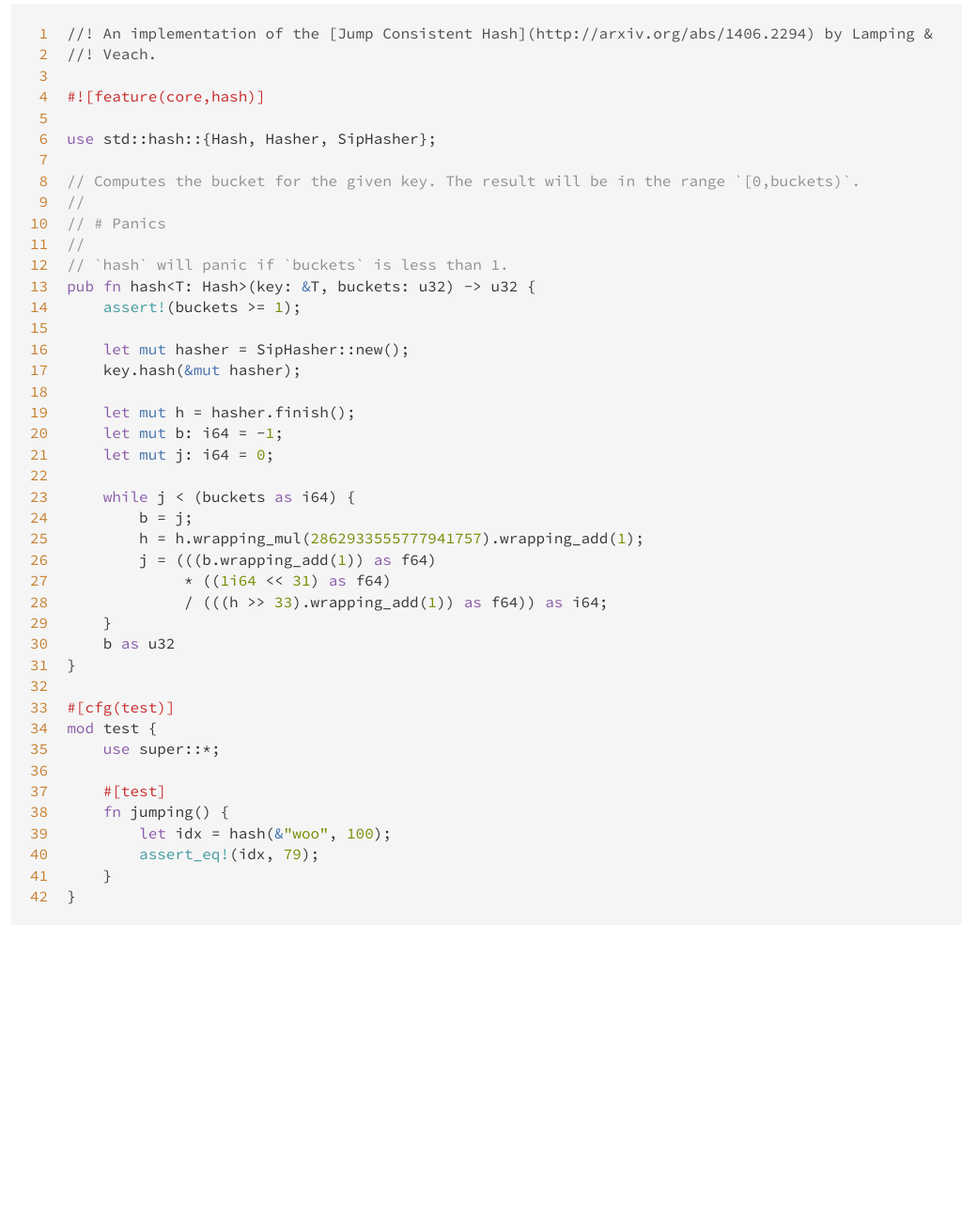
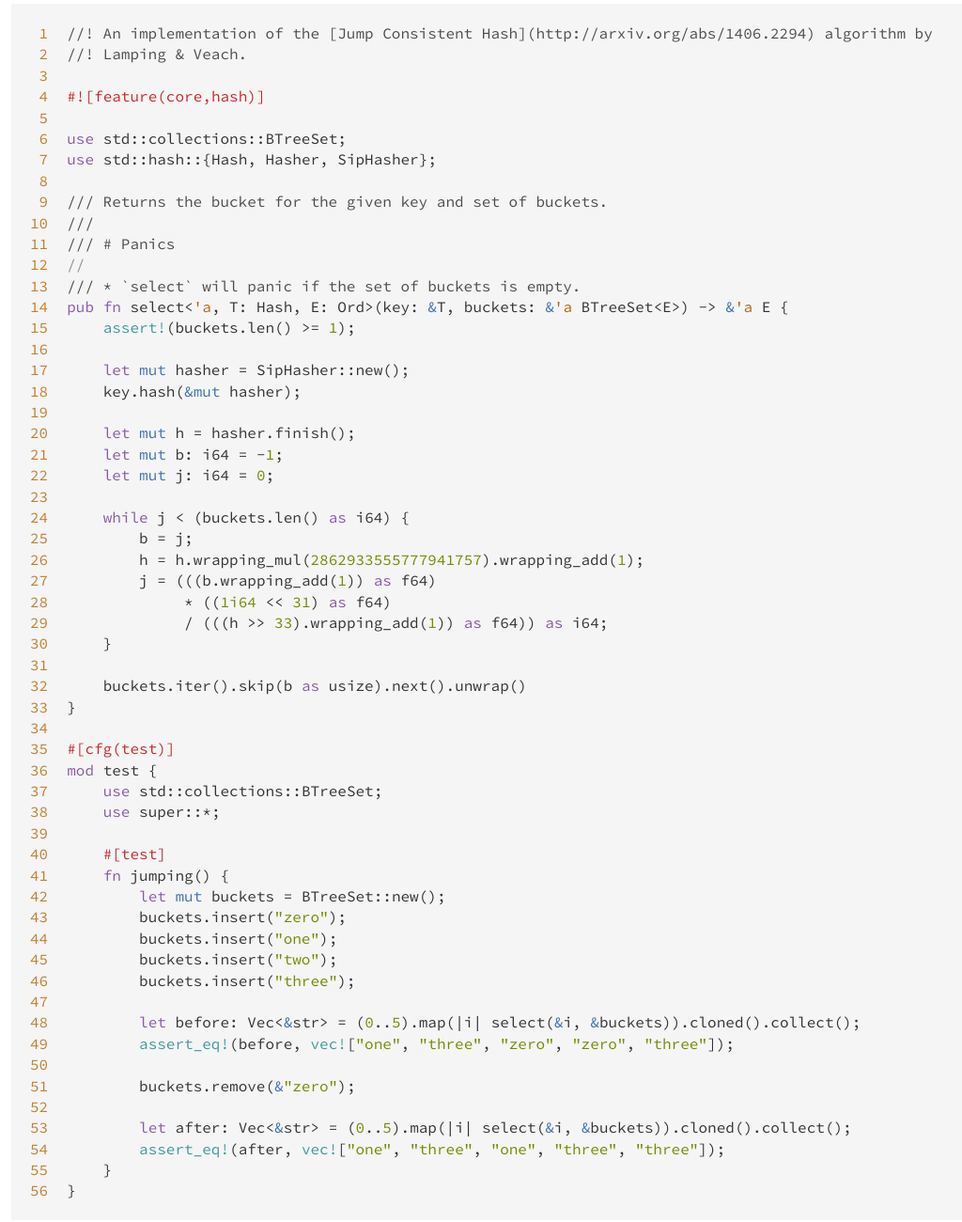
Before and after one commit to codahale/jumphash, a plain HTML site: page src/jumphash/lib.rs/lib.rs.html in a window 1280 px wide. Shown: the part 140-1440 px from the top of the page at 94% size, without its empty margins (3-1027 px from the left). Before the commit the page ends 1175 px from the top, so only its background shows below. Drawn offline with Linux system fonts and the light colour scheme.

Commit message:
rebuild pages at 00a4972

```diff
--- a/jumphash/fn.hash.html
+++ b/jumphash/fn.select.html
@@ -4,10 +4,10 @@
     <meta charset="utf-8">
     <meta name="viewport" content="width=device-width, initial-scale=1.0">
     <meta name="generator" content="rustdoc">
-    <meta name="description" content="API documentation for the Rust `hash` fn in crate `jumphash`.">
-    <meta name="keywords" content="rust, rustlang, rust-lang, hash">
+    <meta name="description" content="API documentation for the Rust `select` fn in crate `jumphash`.">
+    <meta name="keywords" content="rust, rustlang, rust-lang, select">
 
-    <title>jumphash::hash - Rust</title>
+    <title>jumphash::select - Rust</title>
 
     <link rel="stylesheet" type="text/css" href="../main.css">
 
@@ -26,7 +26,7 @@
 
     <section class="sidebar">
 
-        <p class='location'><a href='index.html'>jumphash</a></p><script>window.sidebarCurrent = {name: 'hash', ty: 'fn', relpath: ''};</script><script defer src="sidebar-items.js"></script>
+        <p class='location'><a href='index.html'>jumphash</a></p><script>window.sidebarCurrent = {name: 'select', ty: 'fn', relpath: ''};</script><script defer src="sidebar-items.js"></script>
     </section>
 
     <nav class="sub">
@@ -41,10 +41,17 @@
     </nav>
 
     <section id='main' class="content fn">
-<h1 class='fqn'><span class='in-band'>Function <a href='index.html'>jumphash</a>::<wbr><a class='fn' href=''>hash</a><wbr></span><span class='out-of-band'><span id='render-detail'>
+<h1 class='fqn'><span class='in-band'>Function <a href='index.html'>jumphash</a>::<wbr><a class='fn' href=''>select</a><wbr></span><span class='out-of-band'><span id='render-detail'>
             <a id="collapse-all" href="#">[-]</a>&nbsp;<a id="expand-all" href="#">[+]</a>
-        </span><a id='src-8' href='../src/jumphash/lib.rs.html#13-31'>[src]</a></span></h1>
-<pre class='rust fn'>pub fn hash&lt;T: <a class='trait' href='http://doc.rust-lang.org/nightly/core/hash/trait.Hash.html' title='core::hash::Hash'>Hash</a>&gt;(key: &amp;T, buckets: <a href='http://doc.rust-lang.org/nightly/std/primitive.u32.html'>u32</a>) -&gt; <a href='http://doc.rust-lang.org/nightly/std/primitive.u32.html'>u32</a></pre></section>
+        </span><a id='src-9' href='../src/jumphash/lib.rs.html#14-33'>[src]</a></span></h1>
+<pre class='rust fn'>pub fn select&lt;'a, T: <a class='trait' href='http://doc.rust-lang.org/nightly/core/hash/trait.Hash.html' title='core::hash::Hash'>Hash</a>, E: <a class='trait' href='http://doc.rust-lang.org/nightly/core/cmp/trait.Ord.html' title='core::cmp::Ord'>Ord</a>&gt;(key: &amp;T, buckets: &amp;'a <a class='struct' href='http://doc.rust-lang.org/nightly/collections/btree/set/struct.BTreeSet.html' title='collections::btree::set::BTreeSet'>BTreeSet</a>&lt;E&gt;) -&gt; &amp;'a E</pre><div class='docblock'><p>Returns the bucket for the given key and set of buckets.</p>
+
+<h1 id="panics" class='section-header'><a
+                           href="#panics">Panics</a></h1>
+<ul>
+<li><code>select</code> will panic if the set of buckets is empty.</li>
+</ul>
+</div></section>
     <section id='search' class="content hidden"></section>
 
     <section class="footer"></section>
--- a/jumphash/sidebar-items.js
+++ b/jumphash/sidebar-items.js
@@ -1 +1 @@
-initSidebarItems({"fn":[["hash",""]]});
+initSidebarItems({"fn":[["select","Returns the bucket for the given key and set of buckets."]]});
--- a/search-index.js
+++ b/search-index.js
@@ -1,3 +1,3 @@
 var searchIndex = {};
-searchIndex['jumphash'] = {"items":[[0,"","jumphash","An implementation of the [Jump Consistent Hash](http://arxiv.org/abs/1406.2294) by Lamping &\nVeach.",null,null],[5,"hash","","",null,{"inputs":[{"name":"t"},{"name":"u32"}],"output":{"name":"u32"}}]],"paths":[]};
+searchIndex['jumphash'] = {"items":[[0,"","jumphash","An implementation of the [Jump Consistent Hash](http://arxiv.org/abs/1406.2294) algorithm by\nLamping & Veach.",null,null],[5,"select","","Returns the bucket for the given key and set of buckets.",null,{"inputs":[{"name":"t"},{"name":"btreeset"}],"output":{"name":"e"}}]],"paths":[]};
 initSearch(searchIndex);
--- a/src/jumphash/lib.rs/lib.rs.html
+++ b/src/jumphash/lib.rs/lib.rs.html
@@ -82,21 +82,36 @@
 <span id="40">40</span>
 <span id="41">41</span>
 <span id="42">42</span>
+<span id="43">43</span>
+<span id="44">44</span>
+<span id="45">45</span>
+<span id="46">46</span>
+<span id="47">47</span>
+<span id="48">48</span>
+<span id="49">49</span>
+<span id="50">50</span>
+<span id="51">51</span>
+<span id="52">52</span>
+<span id="53">53</span>
+<span id="54">54</span>
+<span id="55">55</span>
+<span id="56">56</span>
 </pre><pre class='rust '>
-<span class='doccomment'>//! An implementation of the [Jump Consistent Hash](http://arxiv.org/abs/1406.2294) by Lamping &amp;</span>
-<span class='doccomment'>//! Veach.</span>
+<span class='doccomment'>//! An implementation of the [Jump Consistent Hash](http://arxiv.org/abs/1406.2294) algorithm by</span>
+<span class='doccomment'>//! Lamping &amp; Veach.</span>
 
 <span class='attribute'>#<span class='op'>!</span>[<span class='ident'>feature</span>(<span class='ident'>core</span>,<span class='ident'>hash</span>)]</span>
 
+<span class='kw'>use</span> <span class='ident'>std</span>::<span class='ident'>collections</span>::<span class='ident'>BTreeSet</span>;
 <span class='kw'>use</span> <span class='ident'>std</span>::<span class='ident'>hash</span>::{<span class='ident'>Hash</span>, <span class='ident'>Hasher</span>, <span class='ident'>SipHasher</span>};
 
-<span class='comment'>// Computes the bucket for the given key. The result will be in the range `[0,buckets)`.</span>
+<span class='doccomment'>/// Returns the bucket for the given key and set of buckets.</span>
+<span class='doccomment'>///</span>
+<span class='doccomment'>/// # Panics</span>
 <span class='comment'>//</span>
-<span class='comment'>// # Panics</span>
-<span class='comment'>//</span>
-<span class='comment'>// `hash` will panic if `buckets` is less than 1.</span>
-<span class='kw'>pub</span> <span class='kw'>fn</span> <span class='ident'>hash</span><span class='op'>&lt;</span><span class='ident'>T</span>: <span class='ident'>Hash</span><span class='op'>&gt;</span>(<span class='ident'>key</span>: <span class='kw-2'>&amp;</span><span class='ident'>T</span>, <span class='ident'>buckets</span>: <span class='ident'>u32</span>) <span class='op'>-&gt;</span> <span class='ident'>u32</span> {
-    <span class='macro'>assert</span><span class='macro'>!</span>(<span class='ident'>buckets</span> <span class='op'>&gt;=</span> <span class='number'>1</span>);
+<span class='doccomment'>/// * `select` will panic if the set of buckets is empty.</span>
+<span class='kw'>pub</span> <span class='kw'>fn</span> <span class='ident'>select</span><span class='op'>&lt;</span><span class='lifetime'>&#39;a</span>, <span class='ident'>T</span>: <span class='ident'>Hash</span>, <span class='ident'>E</span>: <span class='ident'>Ord</span><span class='op'>&gt;</span>(<span class='ident'>key</span>: <span class='kw-2'>&amp;</span><span class='ident'>T</span>, <span class='ident'>buckets</span>: <span class='kw-2'>&amp;</span><span class='lifetime'>&#39;a</span> <span class='ident'>BTreeSet</span><span class='op'>&lt;</span><span class='ident'>E</span><span class='op'>&gt;</span>) <span class='op'>-&gt;</span> <span class='kw-2'>&amp;</span><span class='lifetime'>&#39;a</span> <span class='ident'>E</span> {
+    <span class='macro'>assert</span><span class='macro'>!</span>(<span class='ident'>buckets</span>.<span class='ident'>len</span>() <span class='op'>&gt;=</span> <span class='number'>1</span>);
 
     <span class='kw'>let</span> <span class='kw-2'>mut</span> <span class='ident'>hasher</span> <span class='op'>=</span> <span class='ident'>SipHasher</span>::<span class='ident'>new</span>();
     <span class='ident'>key</span>.<span class='ident'>hash</span>(<span class='kw-2'>&amp;</span><span class='kw-2'>mut</span> <span class='ident'>hasher</span>);
@@ -105,24 +120,37 @@
     <span class='kw'>let</span> <span class='kw-2'>mut</span> <span class='ident'>b</span>: <span class='ident'>i64</span> <span class='op'>=</span> <span class='op'>-</span><span class='number'>1</span>;
     <span class='kw'>let</span> <span class='kw-2'>mut</span> <span class='ident'>j</span>: <span class='ident'>i64</span> <span class='op'>=</span> <span class='number'>0</span>;
 
-    <span class='kw'>while</span> <span class='ident'>j</span> <span class='op'>&lt;</span> (<span class='ident'>buckets</span> <span class='kw'>as</span> <span class='ident'>i64</span>) {
+    <span class='kw'>while</span> <span class='ident'>j</span> <span class='op'>&lt;</span> (<span class='ident'>buckets</span>.<span class='ident'>len</span>() <span class='kw'>as</span> <span class='ident'>i64</span>) {
         <span class='ident'>b</span> <span class='op'>=</span> <span class='ident'>j</span>;
         <span class='ident'>h</span> <span class='op'>=</span> <span class='ident'>h</span>.<span class='ident'>wrapping_mul</span>(<span class='number'>2862933555777941757</span>).<span class='ident'>wrapping_add</span>(<span class='number'>1</span>);
         <span class='ident'>j</span> <span class='op'>=</span> (((<span class='ident'>b</span>.<span class='ident'>wrapping_add</span>(<span class='number'>1</span>)) <span class='kw'>as</span> <span class='ident'>f64</span>)
              <span class='op'>*</span> ((<span class='number'>1i64</span> <span class='op'>&lt;&lt;</span> <span class='number'>31</span>) <span class='kw'>as</span> <span class='ident'>f64</span>)
              <span class='op'>/</span> (((<span class='ident'>h</span> <span class='op'>&gt;&gt;</span> <span class='number'>33</span>).<span class='ident'>wrapping_add</span>(<span class='number'>1</span>)) <span class='kw'>as</span> <span class='ident'>f64</span>)) <span class='kw'>as</span> <span class='ident'>i64</span>;
     }
-    <span class='ident'>b</span> <span class='kw'>as</span> <span class='ident'>u32</span>
+
+    <span class='ident'>buckets</span>.<span class='ident'>iter</span>().<span class='ident'>skip</span>(<span class='ident'>b</span> <span class='kw'>as</span> <span class='ident'>usize</span>).<span class='ident'>next</span>().<span class='ident'>unwrap</span>()
 }
 
 <span class='attribute'>#[<span class='ident'>cfg</span>(<span class='ident'>test</span>)]</span>
 <span class='kw'>mod</span> <span class='ident'>test</span> {
+    <span class='kw'>use</span> <span class='ident'>std</span>::<span class='ident'>collections</span>::<span class='ident'>BTreeSet</span>;
     <span class='kw'>use</span> <span class='ident'>super</span>::<span class='op'>*</span>;
 
     <span class='attribute'>#[<span class='ident'>test</span>]</span>
     <span class='kw'>fn</span> <span class='ident'>jumping</span>() {
-        <span class='kw'>let</span> <span class='ident'>idx</span> <span class='op'>=</span> <span class='ident'>hash</span>(<span class='kw-2'>&amp;</span><span class='string'>&quot;woo&quot;</span>, <span class='number'>100</span>);
-        <span class='macro'>assert_eq</span><span class='macro'>!</span>(<span class='ident'>idx</span>, <span class='number'>79</span>);
+        <span class='kw'>let</span> <span class='kw-2'>mut</span> <span class='ident'>buckets</span> <span class='op'>=</span> <span class='ident'>BTreeSet</span>::<span class='ident'>new</span>();
+        <span class='ident'>buckets</span>.<span class='ident'>insert</span>(<span class='string'>&quot;zero&quot;</span>);
+        <span class='ident'>buckets</span>.<span class='ident'>insert</span>(<span class='string'>&quot;one&quot;</span>);
+        <span class='ident'>buckets</span>.<span class='ident'>insert</span>(<span class='string'>&quot;two&quot;</span>);
+        <span class='ident'>buckets</span>.<span class='ident'>insert</span>(<span class='string'>&quot;three&quot;</span>);
+
+        <span class='kw'>let</span> <span class='ident'>before</span>: <span class='ident'>Vec</span><span class='op'>&lt;</span><span class='kw-2'>&amp;</span><span class='ident'>str</span><span class='op'>&gt;</span> <span class='op'>=</span> (<span class='number'>0</span>..<span class='number'>5</span>).<span class='ident'>map</span>(<span class='op'>|</span><span class='ident'>i</span><span class='op'>|</span> <span class='ident'>select</span>(<span class='kw-2'>&amp;</span><span class='ident'>i</span>, <span class='kw-2'>&amp;</span><span class='ident'>buckets</span>)).<span class='ident'>cloned</span>().<span class='ident'>collect</span>();
+        <span class='macro'>assert_eq</span><span class='macro'>!</span>(<span class='ident'>before</span>, <span class='macro'>vec</span><span class='macro'>!</span>[<span class='string'>&quot;one&quot;</span>, <span class='string'>&quot;three&quot;</span>, <span class='string'>&quot;zero&quot;</span>, <span class='string'>&quot;zero&quot;</span>, <span class='string'>&quot;three&quot;</span>]);
+
+        <span class='ident'>buckets</span>.<span class='ident'>remove</span>(<span class='kw-2'>&amp;</span><span class='string'>&quot;zero&quot;</span>);
+
+        <span class='kw'>let</span> <span class='ident'>after</span>: <span class='ident'>Vec</span><span class='op'>&lt;</span><span class='kw-2'>&amp;</span><span class='ident'>str</span><span class='op'>&gt;</span> <span class='op'>=</span> (<span class='number'>0</span>..<span class='number'>5</span>).<span class='ident'>map</span>(<span class='op'>|</span><span class='ident'>i</span><span class='op'>|</span> <span class='ident'>select</span>(<span class='kw-2'>&amp;</span><span class='ident'>i</span>, <span class='kw-2'>&amp;</span><span class='ident'>buckets</span>)).<span class='ident'>cloned</span>().<span class='ident'>collect</span>();
+        <span class='macro'>assert_eq</span><span class='macro'>!</span>(<span class='ident'>after</span>, <span class='macro'>vec</span><span class='macro'>!</span>[<span class='string'>&quot;one&quot;</span>, <span class='string'>&quot;three&quot;</span>, <span class='string'>&quot;one&quot;</span>, <span class='string'>&quot;three&quot;</span>, <span class='string'>&quot;three&quot;</span>]);
     }
 }
 </pre>
```
Also changed, not shown: jumphash/index.html (+7 -6 lines).
